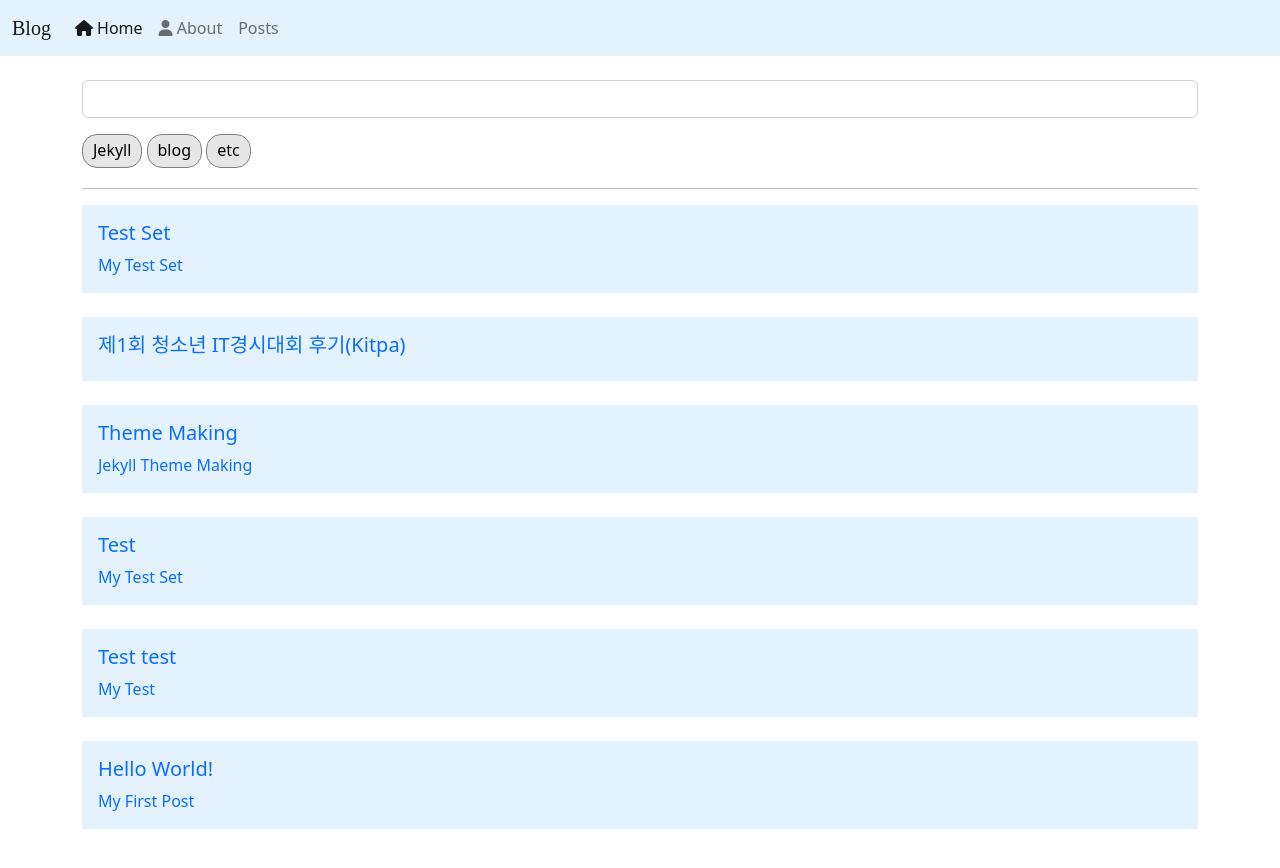
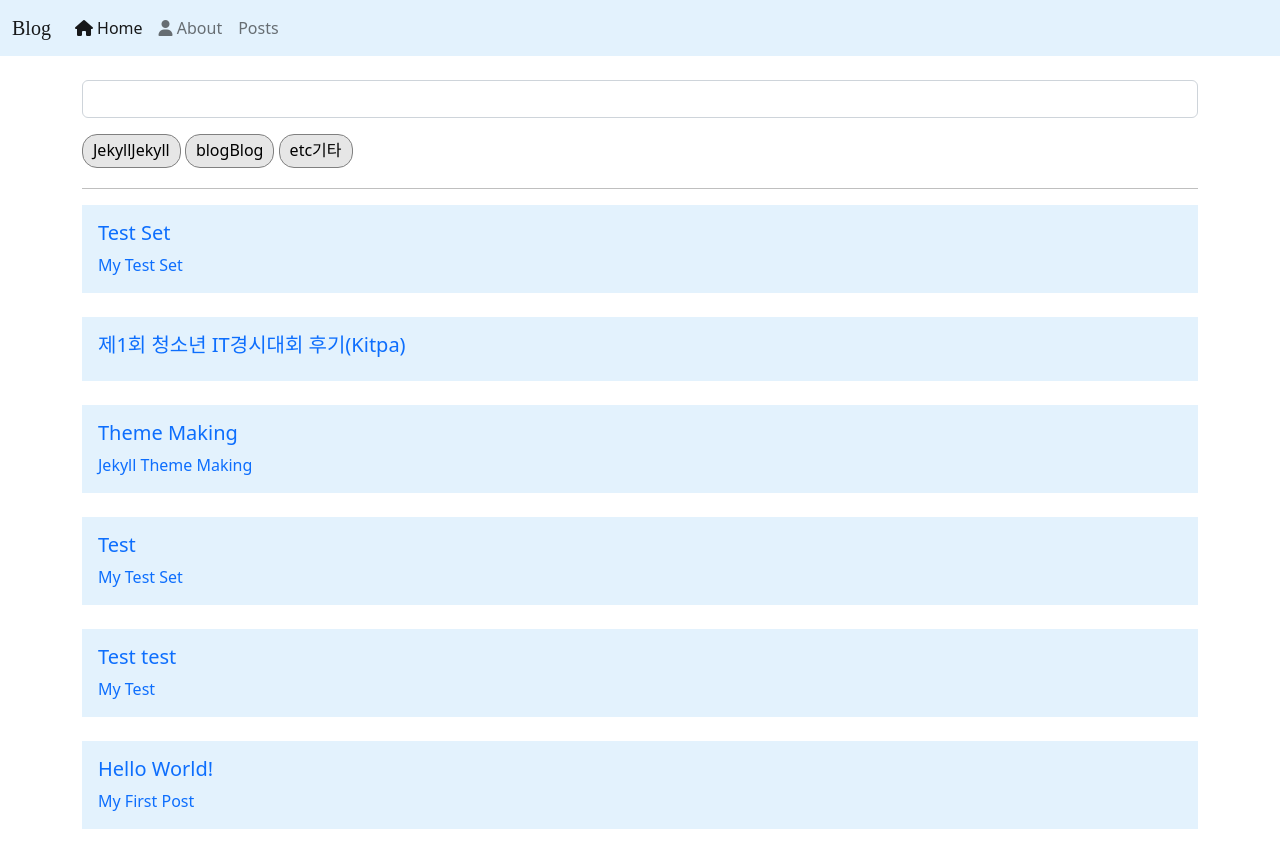
Before and after one commit to happydm09/B, a Jekyll site: the page built from pages/posts.md, in a window 1280 px wide. Shown: the top 868 px of the page. Built offline with Jekyll 4.4.1, drawn with Linux system fonts in a browser that asks for light colours; nearby versions of some CDN libraries; some web fonts are replaced; comment, search, counter and statistics services are not loaded.

Commit message:
Update tags.yml

```diff
--- a/_data/tags.yml
+++ b/_data/tags.yml
@@ -1,3 +1,3 @@
-Jekyll:
-blog:
-etc:
+Jekyll: Jekyll
+blog: Blog
+etc: 기타
```
